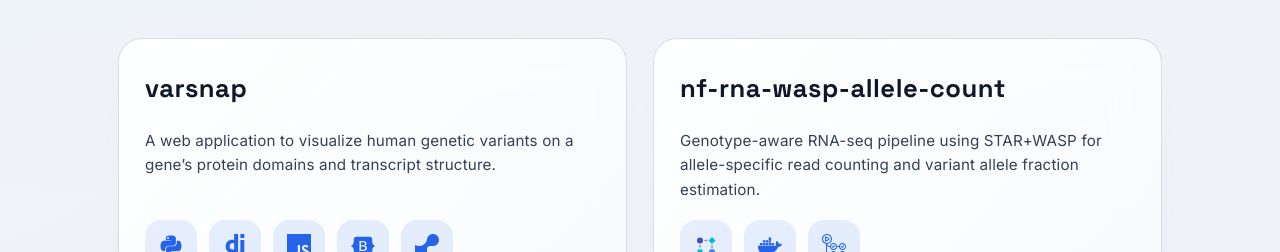
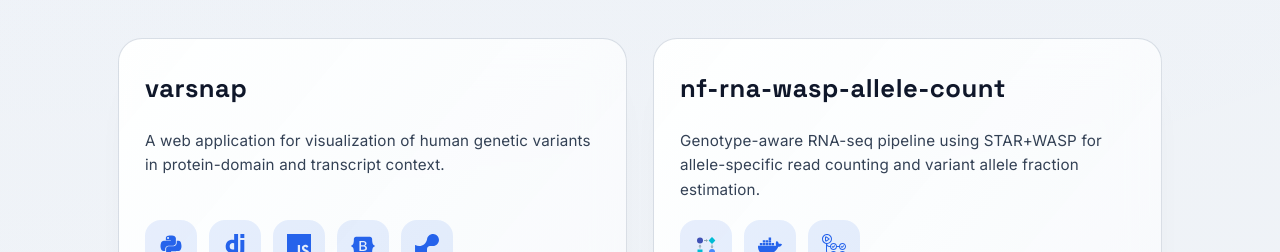
Before and after one commit to maurya-anand/maurya-anand.github.io, a React (Vite) app: page / in a window 1280 px wide. Shown: the part 3360-3612 px from the top of the page. Built offline with nearby package versions, Linux system fonts and the light colour scheme.

Commit message:
rephrased the description of varsnap

```diff
--- a/src/components/Projects.jsx
+++ b/src/components/Projects.jsx
@@ -34,7 +34,7 @@ const projects = [
   {
     name: "varsnap",
     description:
-      "A web application to visualize human genetic variants on a gene’s protein domains and transcript structure.",
+      "A web application for visualization of human genetic variants in protein-domain and transcript context.",
     demo: "https://varsnap.onrender.com/",
     technologies: ["Python", "Django", "JavaScript", "FaBootstrap", "SiRender"],
   },
```
